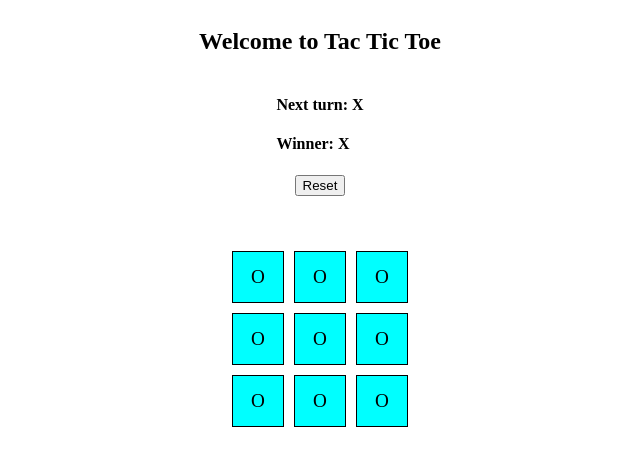
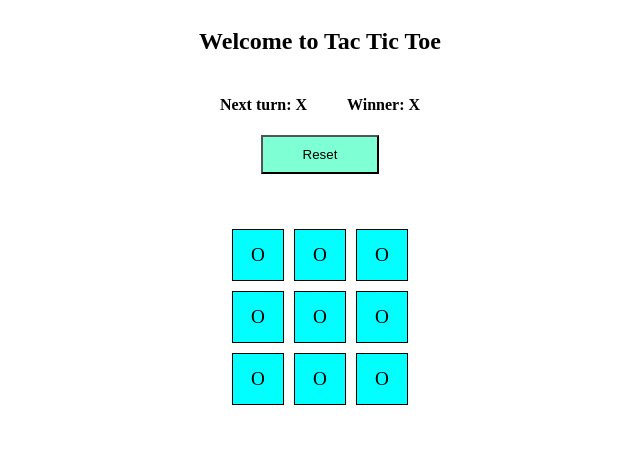
Before and after one commit to MinhazI/react-js-tic-tac-toe, a React (Create React App) app: page / in a window 1280 px wide. Shown: the top 466 px of the page, without its empty margins (320-960 px from the left). Built offline with nearby package versions, Linux system fonts and the light colour scheme.

Commit message:
Completed the UI design

```diff
--- a/src/App.js
+++ b/src/App.js
@@ -9,11 +9,12 @@ function App() {
   return (
     <div className="Container">
       <h2>Welcome to Tac Tic Toe</h2>
-      <div className="">
+      <div className="Meta-Data">
         <h4>Next turn: X</h4>
         <h4>Winner: X</h4>
       </div>
       <button
+        className="Button"
         onClick={() => {
           alert("SHANTHA BOISSSS!");
         }}
--- a/src/css/App.css
+++ b/src/css/App.css
@@ -17,3 +17,27 @@
 .Column {
   display: flex;
 }
+
+.Meta-Data {
+  display: flex;
+}
+
+.Meta-Data h4:nth-child(1) {
+  margin-right: 20px;
+}
+
+.Meta-Data h4:nth-child(2) {
+  margin-left: 20px;
+}
+
+.Button {
+  background-color: aquamarine;
+  padding: 10px 40px;
+  cursor: pointer;
+}
+
+.Button:hover {
+  background-color: black;
+  color: aquamarine;
+  animation-duration: 2;
+}
--- a/src/css/Square.css
+++ b/src/css/Square.css
@@ -11,3 +11,7 @@
   font-size: larger;
   border: 1px solid black;
 }
+
+.SquareBg:hover {
+  cursor: pointer;
+}
```
